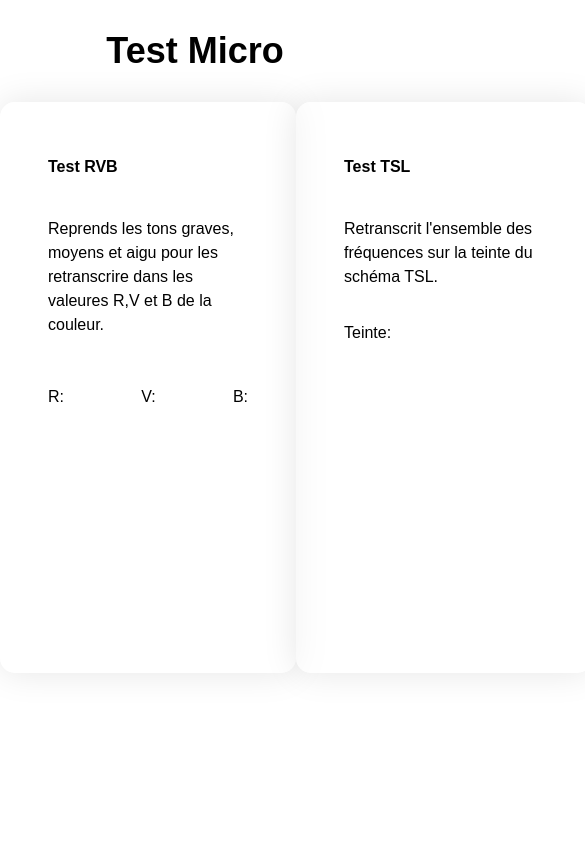
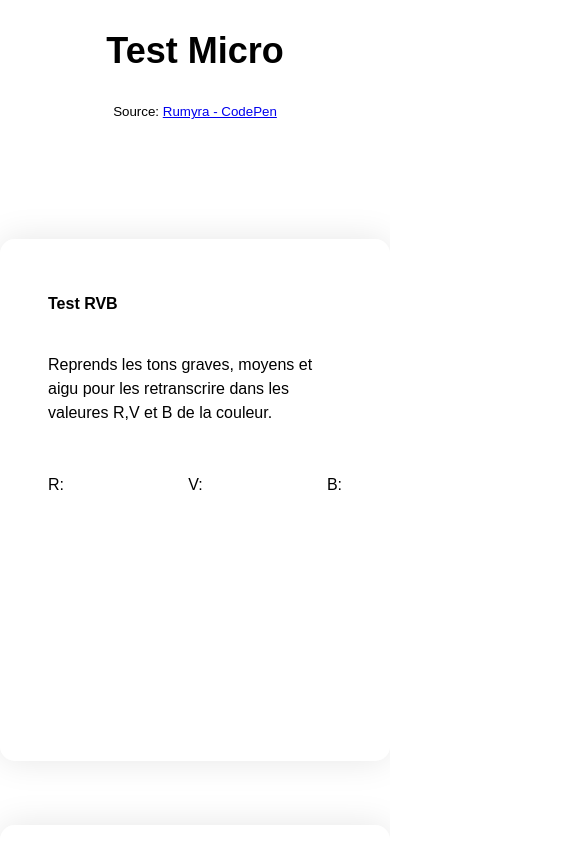
Before and after one commit to Julien1227/exp-voice-tfe, a website: page src/index.html in a window 390 px wide. Shown: the top 847 px of the page, 585 px wide, since content can reach past the window. Drawn offline with nearby package versions, Linux system fonts and the light colour scheme; files that its build step writes are made by us from their sources.

Commit message:
Responsive

```diff
--- a/src/index.html
+++ b/src/index.html
@@ -13,7 +13,8 @@
   <link rel="stylesheet" href="styles/app.css">
 </head>
 <body>
-  <h1>Test Micro</h1>
+  <h1 class="title">Test Micro</h1>
+  <small class="title-small">Source: <a href="https://codepen.io/Rumyra/pen/ojoGwb">Rumyra - CodePen</a></small>
 
   <div class="container">
     <div class="container-el">
--- a/src/scripts/app.js
+++ b/src/scripts/app.js
@@ -61,7 +61,7 @@ function animateStuff() {
     }
     console.log(frequencyData[1]);
     color2.style.backgroundColor = 'hsl('+frequencyData[i]+',  100%, 50%, 0.8)';
-    color1.style.backgroundColor = 'rgba('+frequencyData[0]*3+', '+frequencyData[200]*3+', '+frequencyData[450]*3+', 1)';
+    color1.style.backgroundColor = 'rgba('+frequencyData[100]*2.5+', '+frequencyData[250]*2.5+', '+frequencyData[500]*2.5+', 1)';
     span1.innerHTML = frequencyData[0];
     span2.innerHTML = frequencyData[200];
     span3.innerHTML = frequencyData[450];
--- a/src/styles/components/_scss.scss
+++ b/src/styles/components/_scss.scss
@@ -1,10 +1,13 @@
 body {
     margin:0px;
     padding:0px;
+    display: flex;
+    justify-content: center;
+    flex-direction: column;
 }
 
 #screen {
-  position: absolute;
+  position: fixed;
   top: 0;
   left: 0;
   z-index: -10;
@@ -32,8 +35,10 @@ body {
 }
 
 .container {
+  margin-top: 10vh;
     display: flex;
-    justify-content: space-around;
+    align-items: center;
+    flex-direction: column;
     &-el {
       display: flex;
       flex-direction: column;
@@ -43,5 +48,13 @@ body {
       box-shadow: 0 0 35px rgba(0, 0, 0, 0.1);
       padding: 2rem 3rem;
       border-radius: 15px;
+      margin: 2rem 0;
     }
 }
+
+@media(min-width:1000px) {
+  .container {
+    flex-direction: row;
+    justify-content: space-around;
+  }
+}
--- a/src/styles/components/_type.scss
+++ b/src/styles/components/_type.scss
@@ -5,9 +5,13 @@ body {
   color: $black;
 }
 
-h1 {
+.title {
   font-size: $h3;
   text-align: center;
+
+  &-small {
+    text-align: center;
+  }
 }
 
 #span {
```
